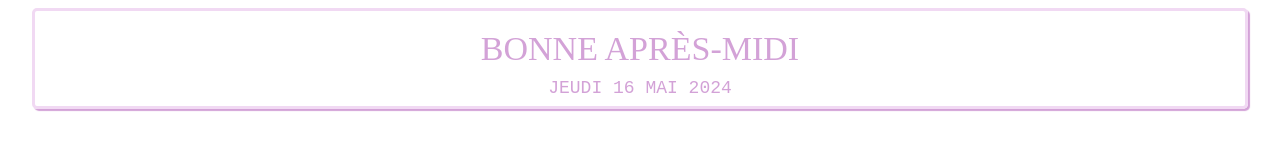
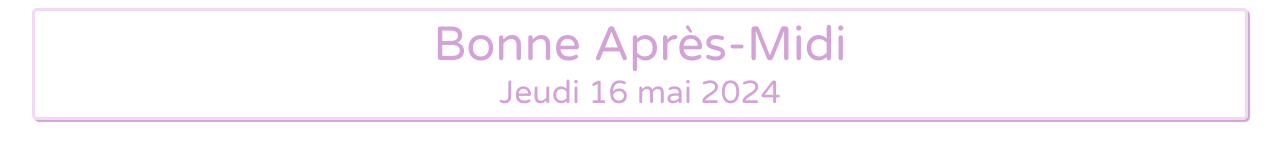
Before and after one commit to VictoriaL21/Notion, a plain HTML site: page greetings03.html in a window 1280 px wide. Drawn offline with Linux system fonts and the light colour scheme.

Commit message:
Update greetings03.html

```diff
--- a/greetings03.html
+++ b/greetings03.html
@@ -2,6 +2,7 @@
 <!DOCTYPE html>
 <html lang="en">
 <head>
+    <link href="https://fonts.googleapis.com/css2?family=Varela+Round&display=swap" rel="stylesheet">
     <meta charset="UTF-8">
     <meta name="viewport" content="width=device-width, initial-scale=1.0">
     <title>Greetings</title>
@@ -10,7 +11,7 @@
 
 
         body{
-            font-variant-caps: all-petite-caps;
+            font-family: "Varela Round", sans-serif;
 
 
         }
@@ -37,12 +38,12 @@
 
         .date {
 
-            font-family: monospace;
+            font-family: "Varela Round", sans-serif;
             font-size: 2em;
         }
 
         .clock {
-            font-family: monospace;
+            font-family: "Varela Round", sans-serif;
             font-size: 2em;
         }
 
```
